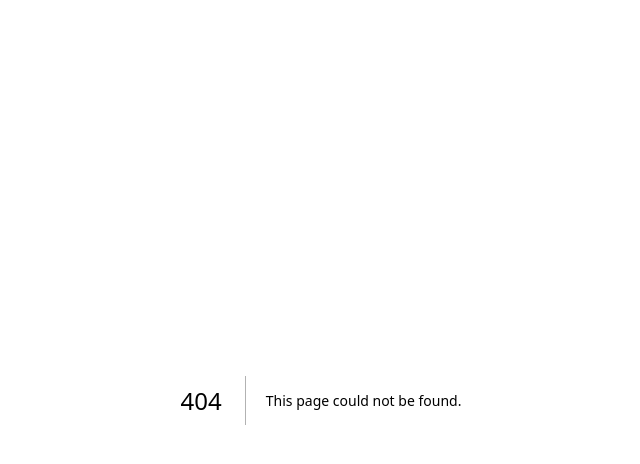
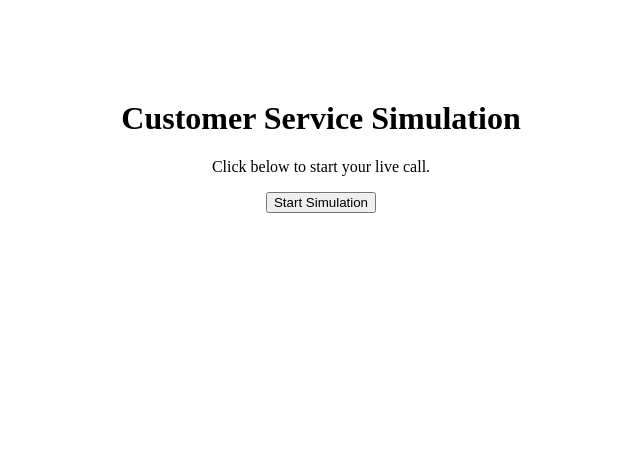
Before and after one commit to magmasvuk-sys/retell-clean, a Next.js app: page /app/simulation in a window 1280 px wide. Before the commit this address had no page. Shown: the top 464 px of the page, without its empty margins (319-959 px from the left). Built offline with nearby package versions, Linux system fonts and the light colour scheme.

Commit message:
Implement customer service simulation page

```diff
--- /dev/null
+++ b/app/app/simulation/page.js
@@ -0,0 +1,62 @@
+"use client";
+
+import { useState } from "react";
+import { RetellWebClient } from "retell-client-js-sdk";
+
+export default function SimulationPage() {
+  const [status, setStatus] = useState("");
+  const [loading, setLoading] = useState(false);
+
+  async function startCall() {
+    setLoading(true);
+    setStatus("Starting simulation...");
+
+    try {
+      const res = await fetch("/api/start-call", {
+        method: "POST",
+      });
+
+      const data = await res.json();
+
+      if (!res.ok) {
+        throw new Error(data.error || "Failed to start call");
+      }
+
+      const client = new RetellWebClient();
+
+      client.on("call_started", () => {
+        setStatus("Call started! Speak now.");
+      });
+
+      client.on("call_ended", () => {
+        setStatus("Simulation ended.");
+        setLoading(false);
+      });
+
+      client.on("error", (err) => {
+        setStatus("Error: " + err.message);
+        setLoading(false);
+      });
+
+      await client.startCall({
+        accessToken: data.access_token,
+      });
+    } catch (err) {
+      setStatus("Error: " + err.message);
+      setLoading(false);
+    }
+  }
+
+  return (
+    <main style={{ textAlign: "center", marginTop: 100 }}>
+      <h1>Customer Service Simulation</h1>
+      <p>Click below to start your live call.</p>
+
+      <button onClick={startCall}>
+        {loading ? "Starting..." : "Start Simulation"}
+      </button>
+
+      <p>{status}</p>
+    </main>
+  );
+}
```
